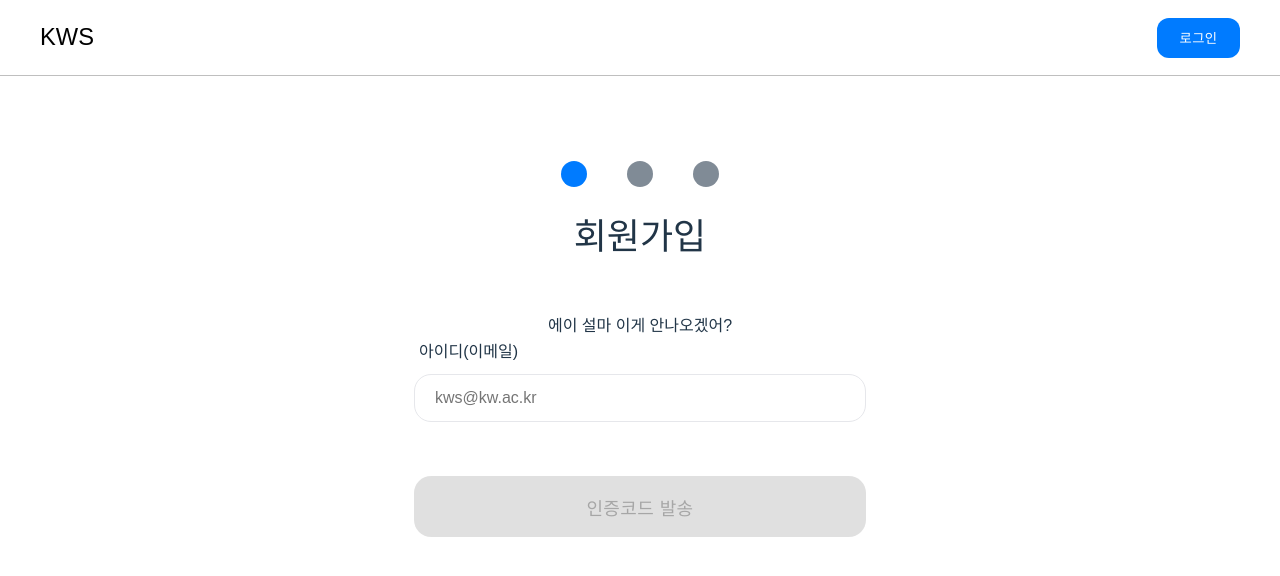
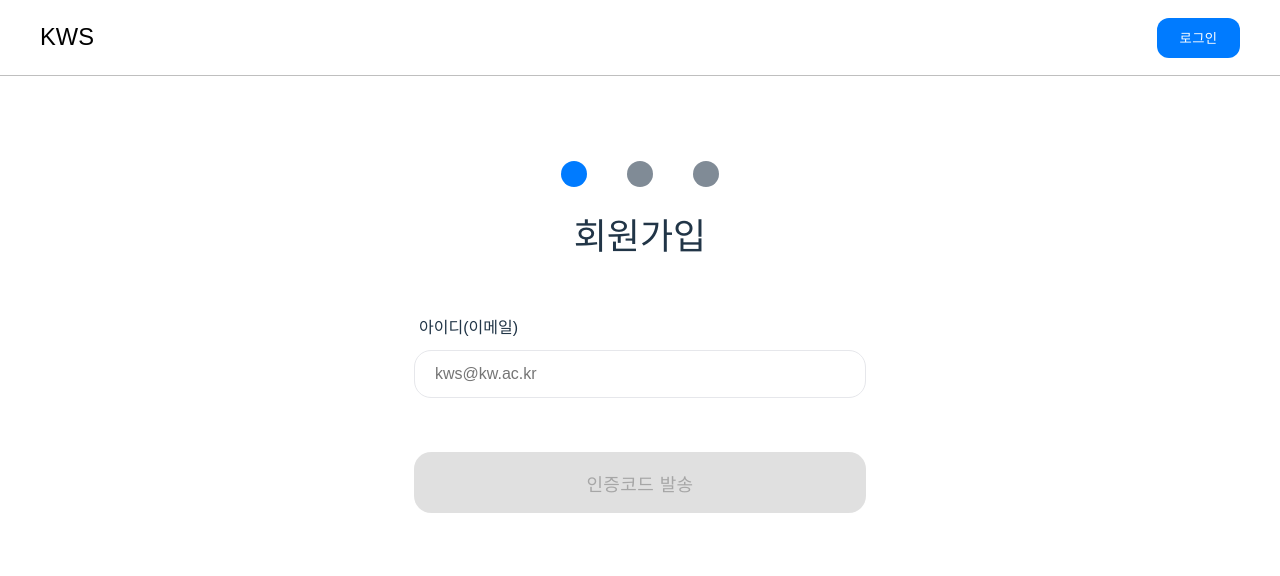
Before and after one commit to easy-cloud-Knet/KWS_FE, a React (Vite) app: page /signup in a window 1280 px wide. Shown: the top 576 px of the page. Built offline with nearby package versions, Linux system fonts and the light colour scheme; a web font is replaced by a local one.

Commit message:
TEST: 테스트 코드 삭제

```diff
--- a/src/pages/auth/signUp/SignUp1.tsx
+++ b/src/pages/auth/signUp/SignUp1.tsx
@@ -108,7 +108,6 @@ const SignUp1: React.FC<SignUp1Props> = ({ onNext, userInfo, setUserInfo }) => {
 
   return (
     <Form onSubmit={checkEmailCode} className="signup-1 f-dir-column f-center">
-      에이 설마 이게 안나오겠어?
       <div className="field">
         <>
           <AuthTextFieldV2
```
